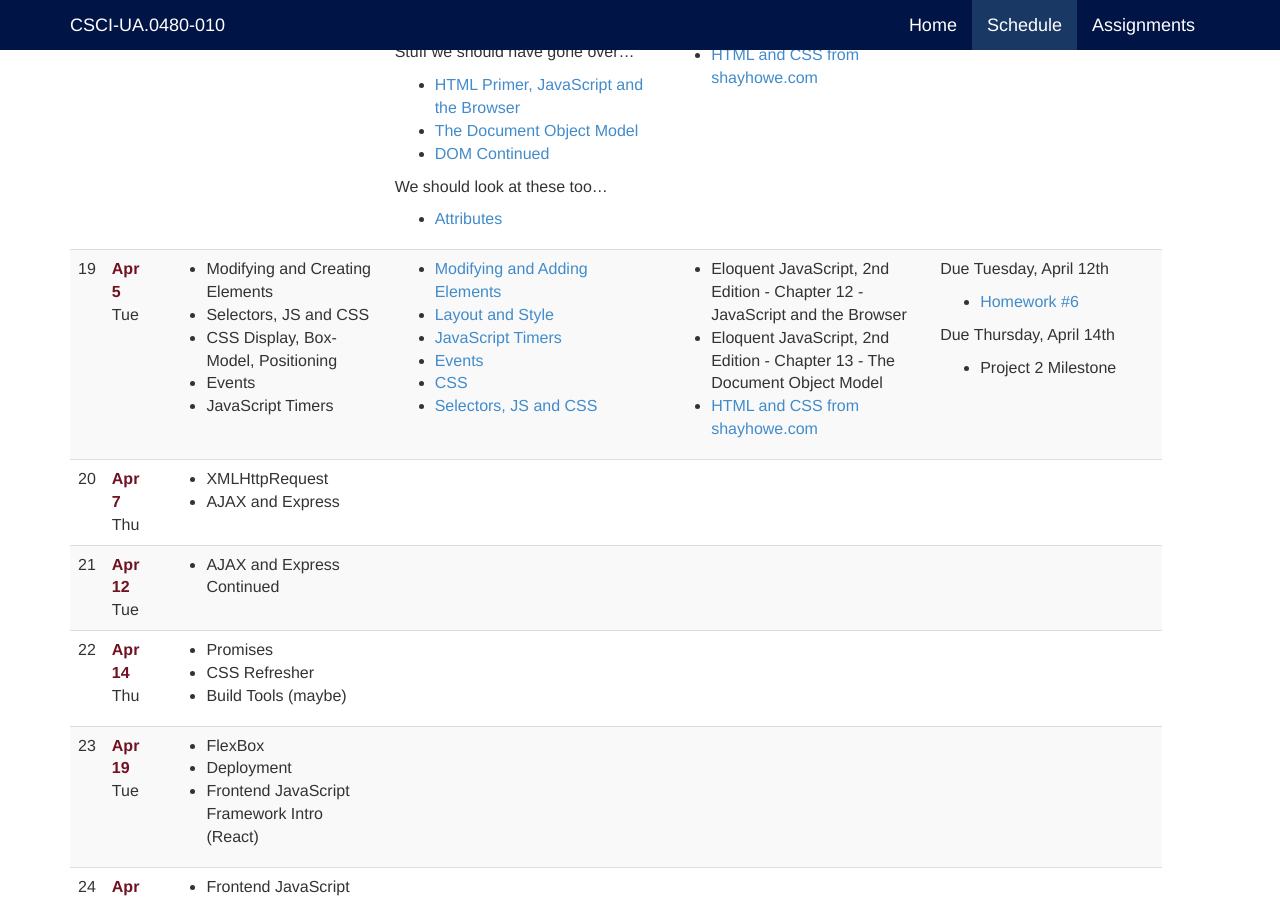
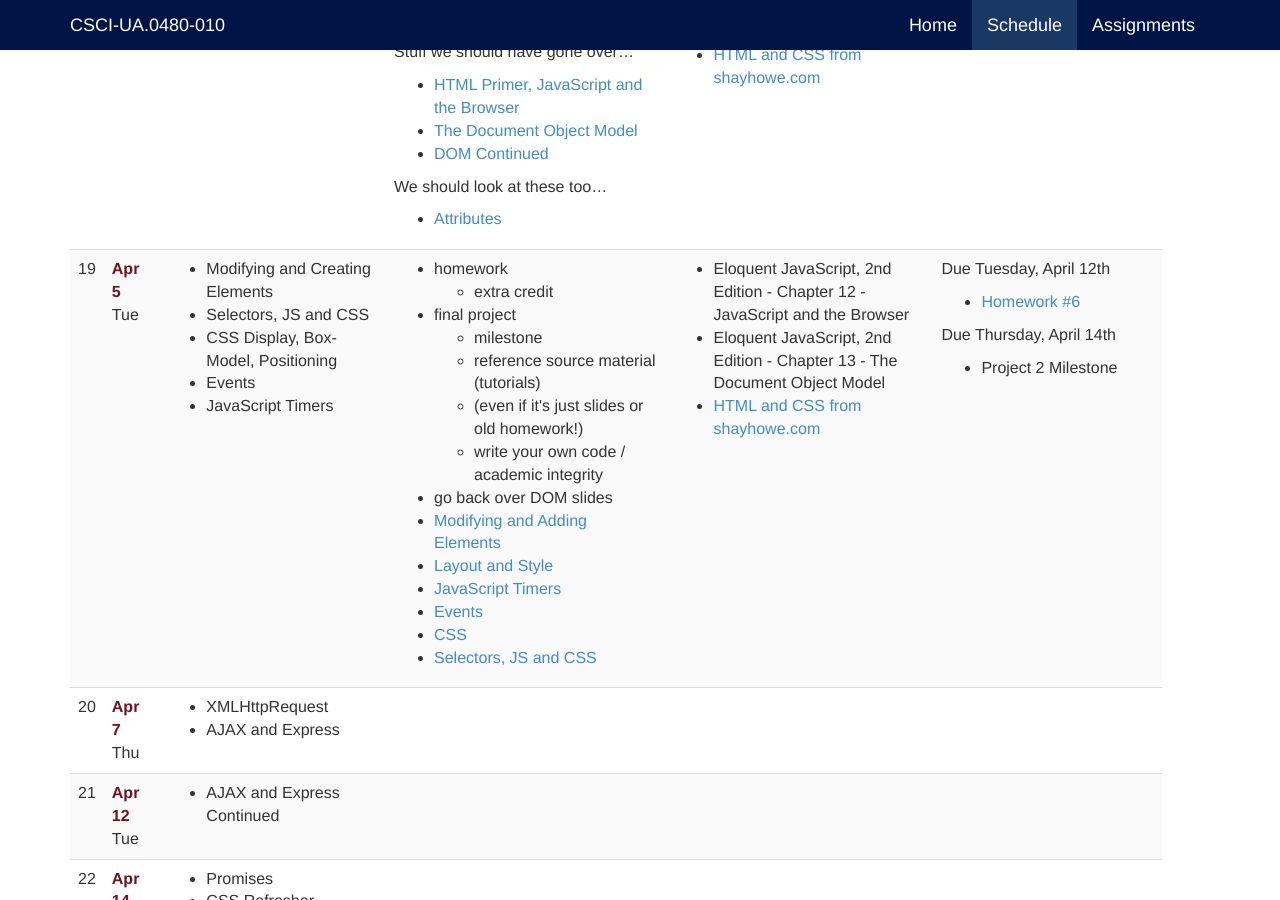
Before and after one commit to jl4282/csci-ua.0480-spring2016-010, a Jekyll site: the page built from schedule.markdown, in a window 1280 px wide and 900 px high, scrolled down 4702 px. Built offline with Jekyll 4.4.1, drawn with Linux system fonts in a browser that asks for light colours.

Commit message:
add to final project notes

```diff
--- a/_includes/schedule/19.markdown
+++ b/_includes/schedule/19.markdown
@@ -1,4 +1,12 @@
 	<td markdown="block">
+* homework
+    * extra credit
+* final project
+    * milestone
+    * reference source material (tutorials)
+    * (even if it's just slides or old homework!)
+    * write your own code / academic integrity
+* go back over DOM slides
 * [Modifying and Adding Elements](slides/19/modifying-creating.html)
 * [Layout and Style](slides/19/layout-style.html)
 * [JavaScript Timers](slides/19/timers.html)
```
